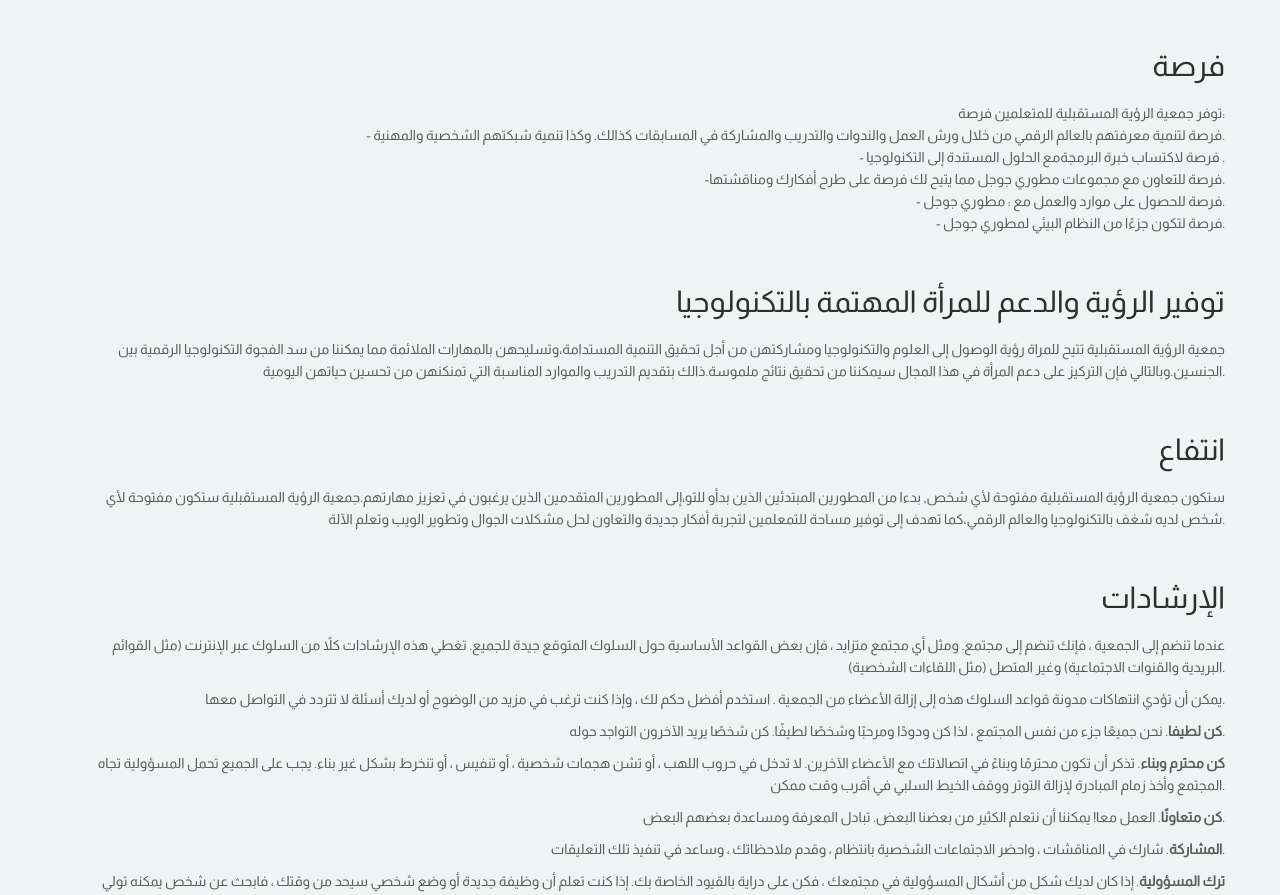
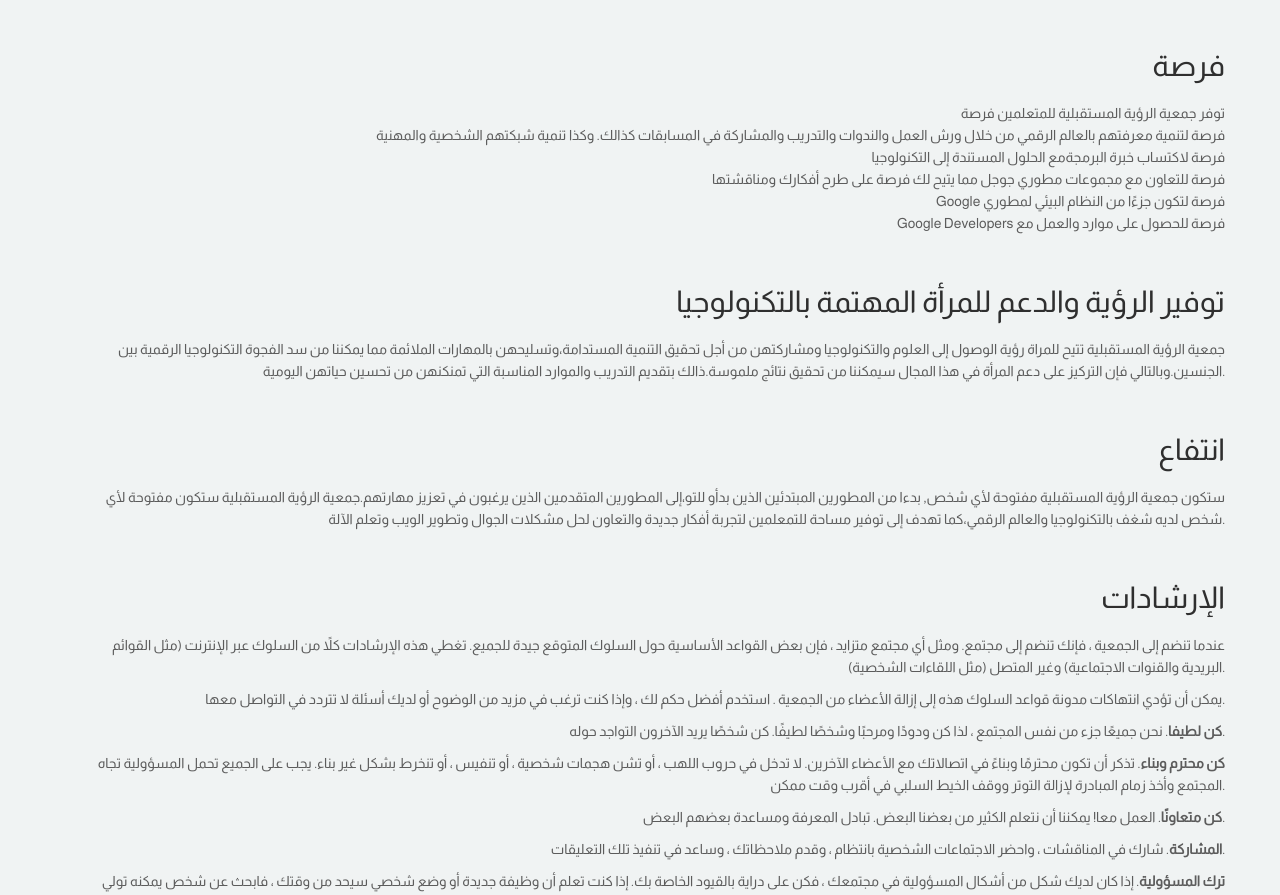
Before and after one commit to IGZO/FVA, a website: page dist/about.html in a window 1280 px wide. Shown: the part 981-1876 px from the top of the page. Drawn offline with Linux system fonts and the light colour scheme.

Commit message:
Update about.html

```diff
--- a/dist/about.html
+++ b/dist/about.html
@@ -122,17 +122,19 @@
 ودعم تطور المملكة المغربية في مجال التكنولوجيا.. وذالك بإلهام وتدريب الطلاب الذين سيشجعون بدورهم الآخرين على بيئتهم لتعلم مجالات أحدث من التقنيات التي ستزودهم بمجموعة من المهارات المناسبة التي تخولهم للسعي نحو الأفضل وتحفيز الابتكار ومواكبة متطلبات العصر . </p>
                             <h2 style="text-align: right;">&nbsp;</h2>
 			<h2 style="text-align: right; font-family: 'Almarai', sans-serif;" >فرصة</h2>
-                        <p style="text-align: right;"> توفر جمعية الرؤية المستقبلية للمتعلمين فرصة:
+                        <p style="text-align: right;"> توفر جمعية الرؤية المستقبلية للمتعلمين فرصة
 <br>
-- فرصة لتنمية معرفتهم بالعالم الرقمي من خلال ورش العمل والندوات والتدريب والمشاركة في المسابقات كذالك. وكذا تنمية شبكتهم الشخصية والمهنية.
+فرصة لتنمية معرفتهم بالعالم الرقمي من خلال ورش العمل والندوات والتدريب والمشاركة في المسابقات كذالك. وكذا تنمية شبكتهم الشخصية والمهنية
 <br>
-- فرصة لاكتساب خبرة البرمجةمع الحلول المستندة إلى التكنولوجيا .
+فرصة لاكتساب خبرة البرمجةمع الحلول المستندة إلى التكنولوجيا
 <br>
--فرصة للتعاون مع مجموعات مطوري جوجل مما يتيح لك فرصة على طرح أفكارك ومناقشتها.
+فرصة للتعاون مع مجموعات مطوري جوجل مما يتيح لك فرصة على طرح أفكارك ومناقشتها
 <br>
-- فرصة للحصول على موارد والعمل مع : مطوري جوجل.
+Google فرصة لتكون جزءًا من النظام البيئي لمطوري
 <br>
-- فرصة لتكون جزءًا من النظام البيئي لمطوري جوجل. </p>
+Google Developers فرصة للحصول على موارد والعمل مع
+
+			    </p>
 
 			    <h2 style="text-align: right;">&nbsp;</h2>
                             <h2 style="text-align: right; font-family: 'Almarai', sans-serif;">توفير الرؤية والدعم للمرأة المهتمة بالتكنولوجيا</h2>
```
